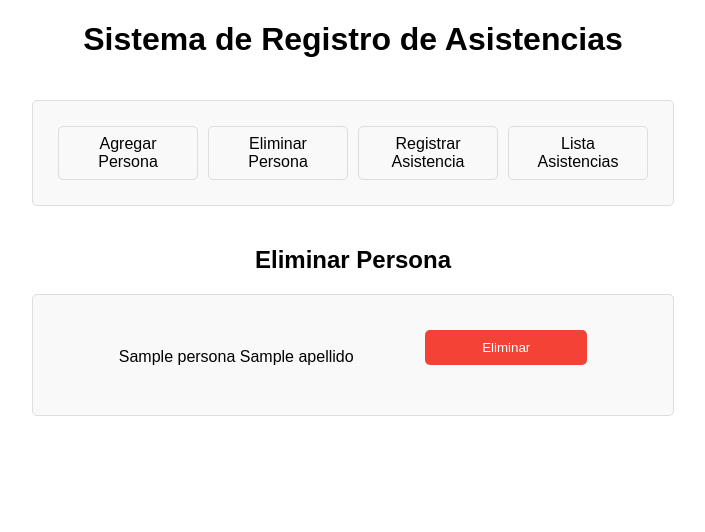
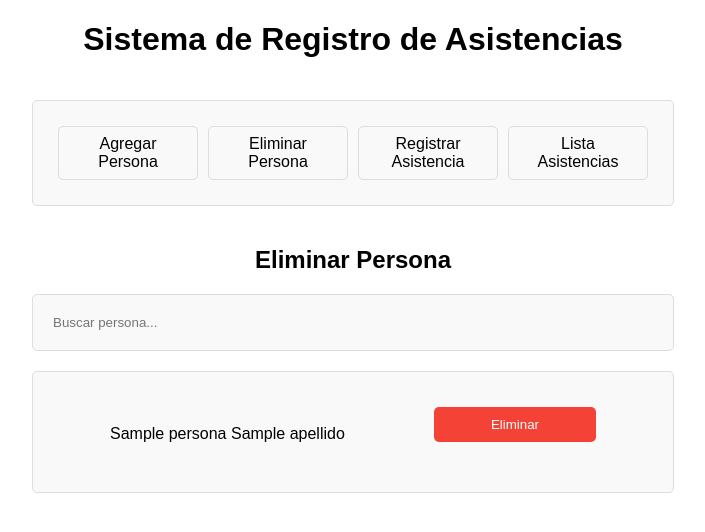
Before and after one commit to diegoct923/Asistencia_Web, a Flask app: page /eliminar_persona in a window 1280 px wide. Shown: the top 532 px of the page, without its empty margins (287-992 px from the left). Run offline with Flask 3, Linux system fonts and the light colour scheme; a database or web service that is not in the repository returns one stand-in record (values such as "Sample title"); some libraries are stand-ins or nearby versions.

Commit message:
Añadido Alerts y buscador

```diff
--- a/main.py
+++ b/main.py
@@ -25,15 +25,26 @@ def registrar_asistencia():
     personas = list(personas_collection.find())
     return render_template('registrar_asistencia.html', personas=personas)
 
+from flask import Flask, render_template, request, jsonify
+
 @app.route('/agregar_persona', methods=['GET', 'POST'])
 def agregar_persona():
     if request.method == 'POST':
         nombre = request.form['nombre']
         apellido = request.form['apellido']
+
+        # Crear el documento de la persona
         persona = {"nombre": nombre, "apellido": apellido}
+
+        # Insertar la persona en la colección de MongoDB
         personas_collection.insert_one(persona)
-        return redirect(url_for('agregar_persona'))
+
+        # Devolver una respuesta JSON para el manejo de SweetAlert2
+        return jsonify(success=True)
+
+    # Renderizar el formulario si el método es GET
     return render_template('agregar_persona.html')
+
 
 @app.route('/eliminar_persona', methods=['GET', 'POST'])
 def eliminar_persona():
--- /dev/null
+++ b/package.json
@@ -0,0 +1,5 @@
+{
+  "dependencies": {
+    "sweetalert2": "^11.12.4"
+  }
+}
--- a/static/styles.css
+++ b/static/styles.css
@@ -131,6 +131,10 @@ button:hover {
 
 }
 
+.per_nom_del {
+    width: 50%;
+}
+
 .eliminar_per {
     width: 90%;
     display: flex;
@@ -190,6 +194,23 @@ th {
     border: 1px solid #ddd;
 }
 
+.per_no_dispo {
+    text-align: center;
+}
+
+#buscador {
+    max-width: 600px;
+    margin: 20px auto;
+    padding: 20px;
+    border-radius: 5px;
+    background-color: #f9f9f9;
+    text-align: left;
+    border: 1px solid #ddd;
+    display: flex;
+    justify-content: center;
+    align-items: center;
+}
+
 
 @media (max-width: 900px) {
 
--- a/templates/base.html
+++ b/templates/base.html
@@ -4,6 +4,7 @@
     <title>Sistema de Registro de Asistencias de CEYFA</title>
     <meta name="viewport" content="width=device-width, initial-scale=1.0">
     <link rel="stylesheet" href="{{ url_for('static', filename='styles.css') }}">
+    <link rel="stylesheet" href="https://cdn.jsdelivr.net/npm/sweetalert2@11/dist/sweetalert2.min.css">
 </head>
 <body>
     <h1>Sistema de Registro de Asistencias</h1>
--- a/templates/eliminar_persona.html
+++ b/templates/eliminar_persona.html
@@ -2,17 +2,41 @@
 
 {% block content %}
     <h2>Eliminar Persona</h2>
+
+    <!-- Campo de búsqueda -->
+    <input type="text" id="buscador" placeholder="Buscar persona..." onkeyup="buscarPersona()">
+
     {% if personas %}
+        <div id="lista-personas">
             {% for persona in personas %}
             <form method="post" action="{{ url_for('eliminar_persona') }}">
                 <div class="eliminar_per">
-                <label>{{ persona.nombre }} {{ persona.apellido }}</label>
+                    <label class="per_nom_del">{{ persona.nombre }} {{ persona.apellido }}</label>
                     <input type="hidden" name="persona_id" value="{{ persona._id }}">
                     <input type="submit" value="Eliminar">
                 </div>
             </form>
             {% endfor %}
+        </div>
     {% else %}
-        <p>No hay personas disponibles.</p>
+        <p class="per_no_dispo">No hay personas disponibles.</p>
     {% endif %}
+
+    <script>
+        function buscarPersona() {
+            // Obtener el valor del campo de búsqueda
+            let input = document.getElementById('buscador').value.toLowerCase();
+            let personas = document.getElementById('lista-personas').getElementsByTagName('form');
+
+            // Iterar sobre todas las personas y ocultar las que no coincidan con la búsqueda
+            for (let i = 0; i < personas.length; i++) {
+                let nombre = personas[i].getElementsByTagName('label')[0].innerText.toLowerCase();
+                if (nombre.includes(input)) {
+                    personas[i].style.display = '';
+                } else {
+                    personas[i].style.display = 'none';
+                }
+            }
+        }
+    </script>
 {% endblock %}
```
Also changed, not shown: templates/agregar_persona.html (+45 -1 lines), package-lock.json (added). Lines whose indentation alone changed are shown as unchanged.
